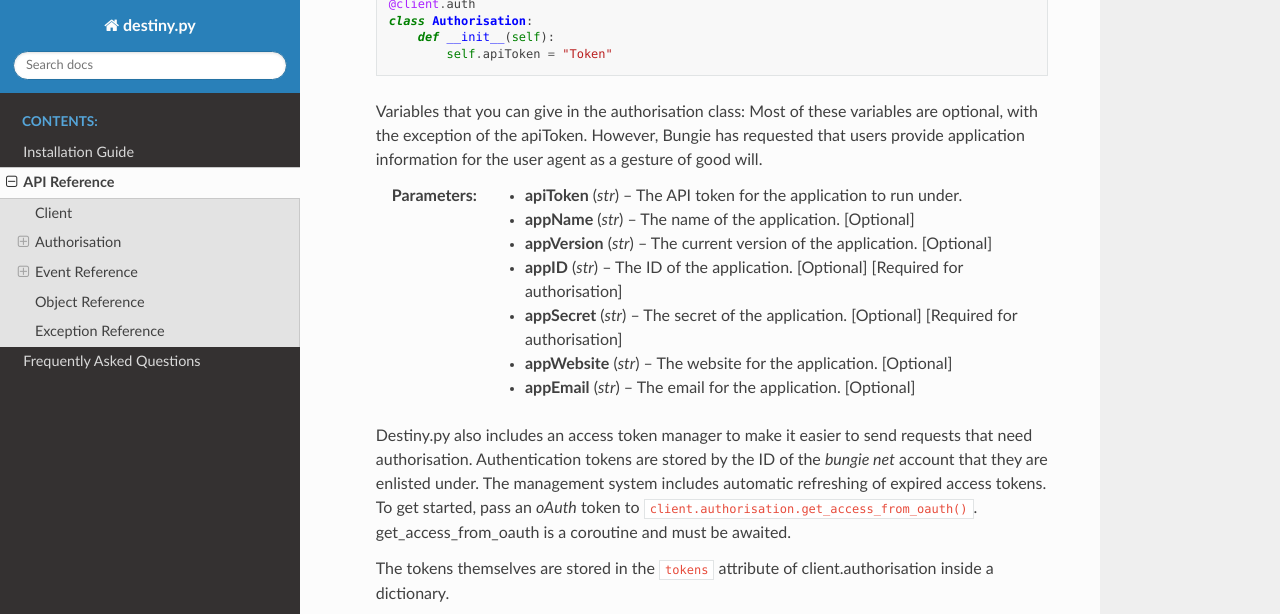
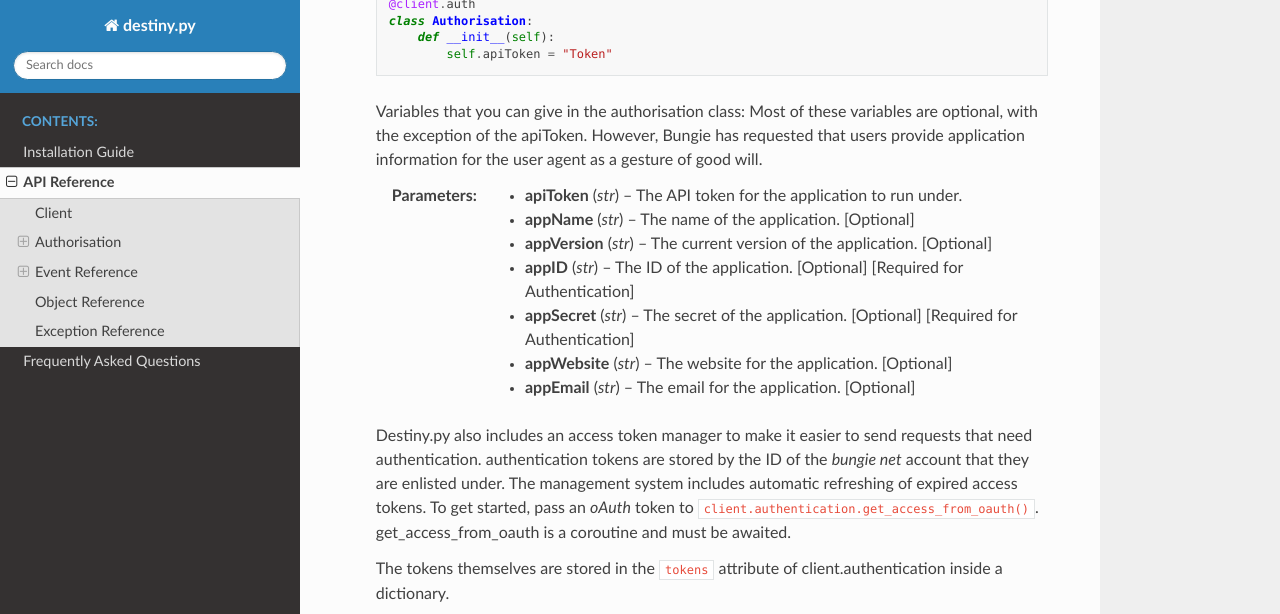
Before and after one commit to TheTimebike/destiny.py, a Sphinx documentation site: the page built from docs/api.rst, in a window 1280 px wide and 900 px high, scrolled down 637 px, cut to the strip 0-614 px from the top of the window. Built offline with Sphinx 7.4.7 and the Read the Docs theme 2.0.0, drawn with Linux system fonts in a browser that asks for light colours; the version number could not be read and is left out.

Commit message:
documentation

```diff
--- a/docs/api.rst
+++ b/docs/api.rst
@@ -30,23 +30,23 @@
 
    :param str appVersion: The current version of the application. [Optional]
 
-   :param str appID: The ID of the application. [Optional] [Required for authorisation]
+   :param str appID: The ID of the application. [Optional] [Required for Authentication]
 
-   :param str appSecret: The secret of the application. [Optional] [Required for authorisation]
+   :param str appSecret: The secret of the application. [Optional] [Required for Authentication]
 
    :param str appWebsite: The website for the application. [Optional]
 
    :param str appEmail: The email for the application. [Optional]
 
-   Destiny.py also includes an access token manager to make it easier to send requests that need authorisation.
-   Authentication tokens are stored by the ID of the *bungie net* account that they are enlisted under.
+   Destiny.py also includes an access token manager to make it easier to send requests that need authentication.
+   authentication tokens are stored by the ID of the *bungie net* account that they are enlisted under.
    The management system includes automatic refreshing of expired access tokens. To get started, pass an
-   *oAuth* token to ``client.authorisation.get_access_from_oauth()``. get_access_from_oauth is a coroutine and must
+   *oAuth* token to ``client.authentication.get_access_from_oauth()``. get_access_from_oauth is a coroutine and must
    be awaited.
 
-   The tokens themselves are stored in the ``tokens`` attribute of client.authorisation inside a dictionary.
+   The tokens themselves are stored in the ``tokens`` attribute of client.authentication inside a dictionary.
 
-   .. autoclass:: destiny.Authorisation()
+   .. autoclass:: destiny.Authentication()
       :members:
 
 
```
